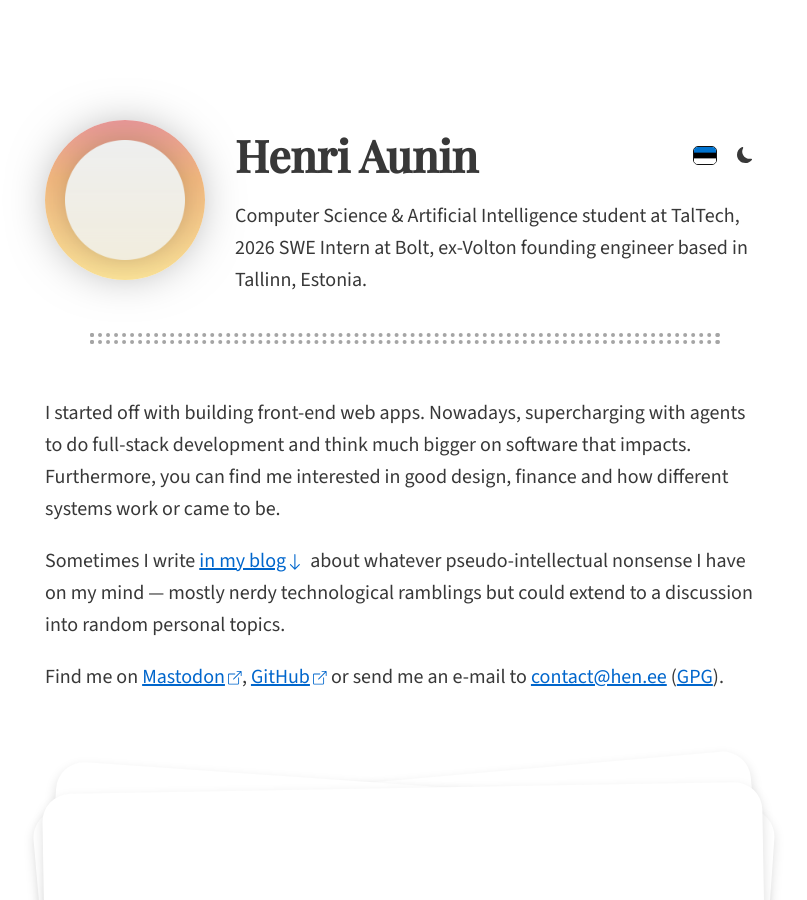
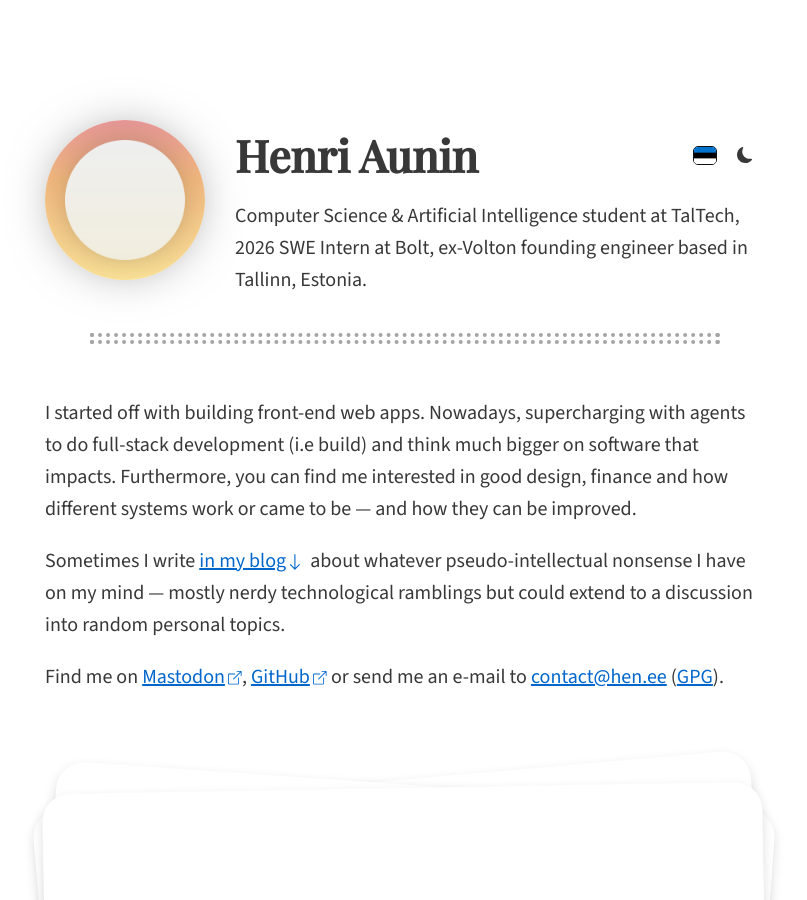
Before and after one commit to tenseoverflow/hen.ee, a Jekyll site: the page built from index.html, in a window 1280 px wide and 900 px high. Shown: the whole window, without its empty margins (235-1042 px from the left). Built offline with Jekyll 4.4.1, drawn with Linux system fonts in a browser that asks for light colours.

Commit message:
Update _config.yml (via Pages CMS)

```diff
--- a/_config.yml
+++ b/_config.yml
@@ -8,16 +8,17 @@ permalink: /:title/
 lang: en-US
 timezone: Europe/London
 aboutme-text: <p>I started off with building front-end web apps. Nowadays,
-  supercharging with agents to do full-stack development and think much bigger
-  on software that impacts. Furthermore, you can find me interested in good
-  design, finance and how different systems work or came to be.</p><p>Sometimes
-  I write <a class="down" href="#recents">in my blog</a> about whatever
-  pseudo-intellectual nonsense I have on my mind — mostly nerdy technological
-  ramblings but could extend to a discussion into random personal
-  topics.</p><p>Find me on <a rel="me" class="outside"
-  href="https://mastodon.social/@henriaunin">Mastodon</a>, <a rel="me"
-  class="outside" href="https://github.com/tenseoverflow">GitHub</a> or send me
-  an e-mail to <a rel="me" href="mailto:contact@hen.ee">contact@hen.ee</a> (<a
+  supercharging with agents to do full-stack development (i.e build) and think
+  much bigger on software that impacts. Furthermore, you can find me interested
+  in good design, finance and how different systems work or came to be — and how
+  they can be improved.</p><p>Sometimes I write <a class="down"
+  href="#recents">in my blog</a> about whatever pseudo-intellectual nonsense I
+  have on my mind — mostly nerdy technological ramblings but could extend to a
+  discussion into random personal topics.</p><p>Find me on <a rel="me"
+  class="outside" href="https://mastodon.social/@henriaunin">Mastodon</a>, <a
+  rel="me" class="outside" href="https://github.com/tenseoverflow">GitHub</a> or
+  send me an e-mail to <a rel="me"
+  href="mailto:contact@hen.ee">contact@hen.ee</a> (<a
   href="https://hen.ee/hen.asc">GPG</a>).</p>
 aboutme-est: Informaatika ja tehisintellekti tudeng TalTechis, 2026
   tarkvaraarendaja praktikant Boltis, endine tarkvaraarendaja Voltonis
```
